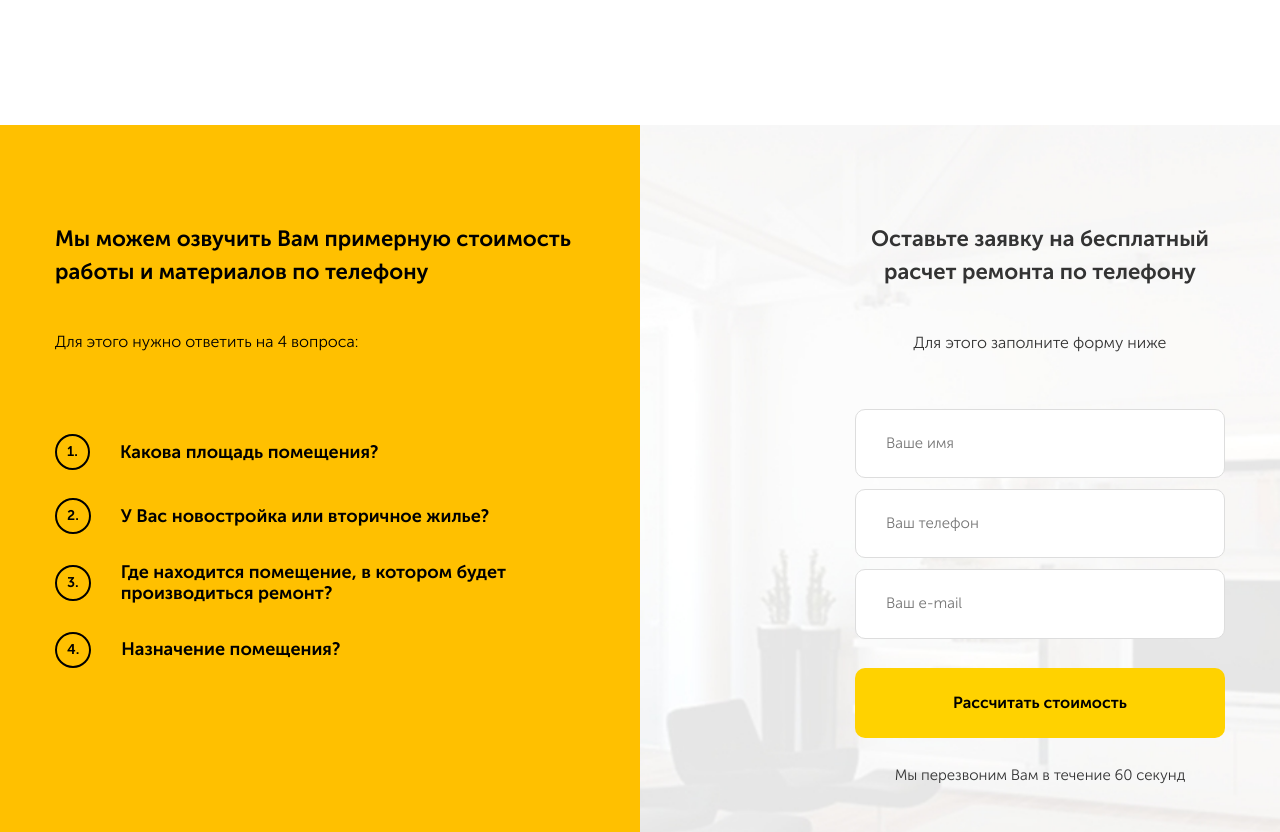
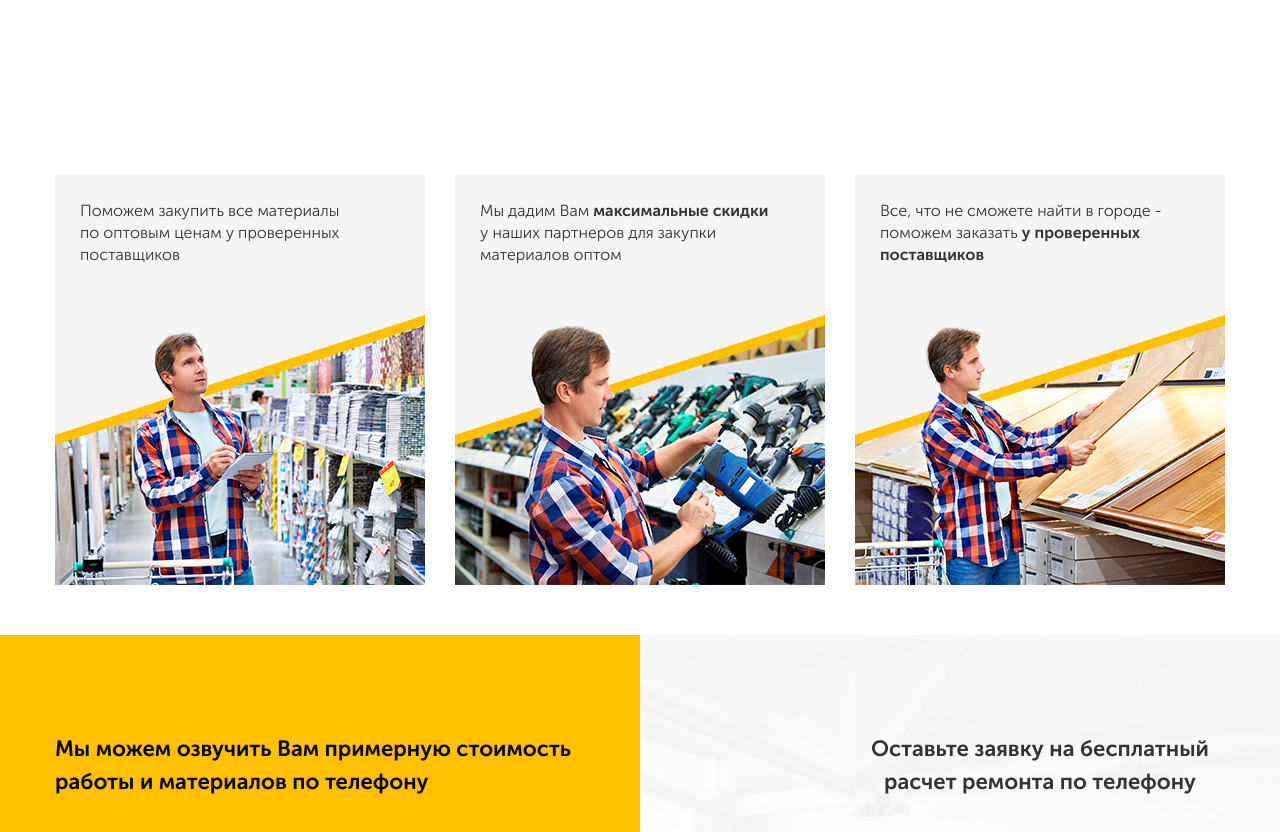
Before and after one commit to kovgansergey/homework22-additional, a plain HTML site: page src/index.html in a window 1280 px wide. Shown: the part 3187-4019 px from the top of the page. Drawn offline with nearby package versions, Linux system fonts and the light colour scheme.

Commit message:
сверстал секцию с преимуществами

```diff
--- a/src/index.html
+++ b/src/index.html
@@ -3,7 +3,7 @@
 <head>
 	<meta http-equiv="Content-Type" content="text/html; charset=UTF-8">
 	<meta name="viewport" content="width=device-width, initial-scale=1, shrink-to-fit=no">
-	<title>homework22(required)</title>
+	<title>homework22(additional)</title>
 	<link rel="stylesheet" href="css/normalize.css">
 	<link rel="stylesheet" href="css/animate.css">
 	<link rel="stylesheet" href="css/style.css">
@@ -216,6 +216,35 @@
 	</section>
 	<!-- /.price -->
 
+	<!-- Секция с преимуществами -->
+	<section class="advantages">
+		<div class="container">
+			<div class="advantages-wrap">
+				<div class="advantages__card">
+					<p class="advantages__text">Поможем закупить все материалы<br>по оптовым ценам у проверенных поставщиков</p>
+					<!-- /.advantages__text -->
+					<img src="img/advantages/imgl-1.png" alt="img-1" class="advantages__img">
+				</div>
+				<!-- /.advantages__card -->
+				<div class="advantages__card">
+					<p class="advantages__text">Мы дадим Вам <span class="advantages__textb">максимальные скидки</span> у наших партнеров для закупки материалов оптом</p>
+					<!-- /.advantages__text -->
+					<img src="img/advantages/imgl-2.png" alt="img-2" class="advantages__img">
+				</div>
+				<!-- /.advantages__card -->
+				<div class="advantages__card">
+					<p class="advantages__text">Все, что не сможете найти в городе - поможем заказать <span class="advantages__textb">у проверенных поставщиков</span></p>
+					<!-- /.advantages__text -->
+					<img src="img/advantages/imgl-3.png" alt="img-3" class="advantages__img">
+				</div>
+				<!-- /.advantages__card -->
+			</div>
+			<!-- /.advantages-wrap -->
+		</div>
+		<!-- /.container -->
+	</section>
+	<!-- /.advantages -->
+
 	<!-- Секция с вопросами -->
 	<section class="brif">
 		<div class="container">
--- /dev/null
+++ b/src/sass/blocks/_advantages.sass
@@ -0,0 +1,21 @@
+.advantages
+	padding: 50px 0
+	&-wrap
+		display: flex
+		justify-content: space-between
+		flex-wrap: wrap
+	&__card
+		display: flex
+		flex-direction: column
+		justify-content: space-between
+		height: 410px
+		background-color: $second-color
+	&__text
+		margin: 25px
+		width: 290px
+		font-size: 16px
+		line-height: 1.4
+		&b
+			+bold
+	&__img
+		text-align: bottom
--- a/src/sass/style.sass
+++ b/src/sass/style.sass
@@ -11,6 +11,8 @@
 @import "blocks/portfolio"
 // Секция с прайслистом
 @import "blocks/price"
+// Секция с преимуществами
+@import "blocks/advantages"
 // Секция с вопросами
 @import "blocks/brif"
 // Подвал сайта с картой
```
Also changed, not shown: src/css/style.css, src/img/advantages/imgl-1.png (added), src/img/advantages/imgl-2.png (added), src/img/advantages/imgl-3.png (added), src/img/advantages/imgs-1.png (added), src/img/advantages/imgs-2.png (added), src/img/advantages/imgs-3.png (added).
